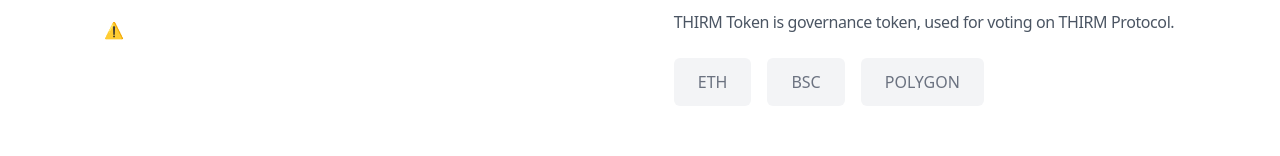
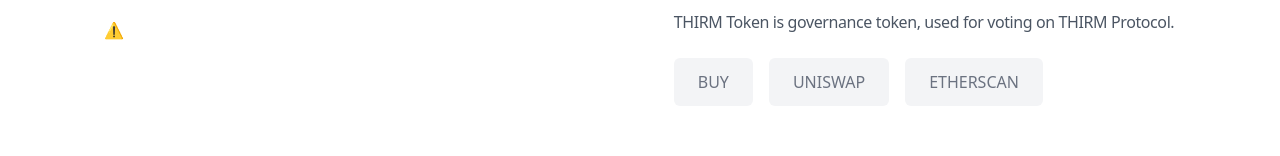
Before and after one commit to dreadedhamish/Website, a Vue app: page /token in a window 1280 px wide. Shown: the part 208-364 px from the top of the page. Built offline with nearby package versions, Linux system fonts and the light colour scheme; no server answers.

Commit message:
Update Token.vue

```diff
--- a/src/pages/Token.vue
+++ b/src/pages/Token.vue
@@ -8,9 +8,9 @@
 					<p class="mb-4 font-medium tracking-tight xl:mb-6">THIRM Token is governance token, used for voting on THIRM Protocol.</p>
 					<div class="items-center mx-auto space-y-6 text-center">
 						<div class="relative flex flex-col md:flex-row md:space-x-4">
-							<a href="https://etherscan.io/token/0xb526fd41360c98929006f3bdcbd16d55de4b0069" class="flex items-center px-6 py-3 text-gray-500 bg-gray-100 rounded-md hover:bg-gray-200 hover:text-gray-600"> ETH </a>
-							<a href="https://bscscan.com/token/0x21da60b286baefd4725a41bb50a9237eb836a9ed" class="flex items-center px-6 py-3 text-gray-500 bg-gray-100 rounded-md hover:bg-gray-200 hover:text-gray-600"> BSC </a>
-							<a href="https://polygonscan.com/token/0x21da60b286baefd4725a41bb50a9237eb836a9ed" class="flex items-center px-6 py-3 text-gray-500 bg-gray-100 rounded-md hover:bg-gray-200 hover:text-gray-600"> POLYGON </a>
+                                                        <a href="https://app.uniswap.org/#/swap?outputCurrency=0xb526fd41360c98929006f3bdcbd16d55de4b0069" class="flex items-center px-6 py-3 text-gray-500 bg-gray-100 rounded-md hover:bg-gray-200 hover:text-gray-600">BUY</a>
+							<a href="https://info.uniswap.org/#/tokens/0xb526fd41360c98929006f3bdcbd16d55de4b0069" class="flex items-center px-6 py-3 text-gray-500 bg-gray-100 rounded-md hover:bg-gray-200 hover:text-gray-600">UNISWAP</a>
+							<a href="https://etherscan.io/token/0xb526fd41360c98929006f3bdcbd16d55de4b0069" class="flex items-center px-6 py-3 text-gray-500 bg-gray-100 rounded-md hover:bg-gray-200 hover:text-gray-600">ETHERSCAN</a>
 						</div>
 					</div>
 				</div>
```
